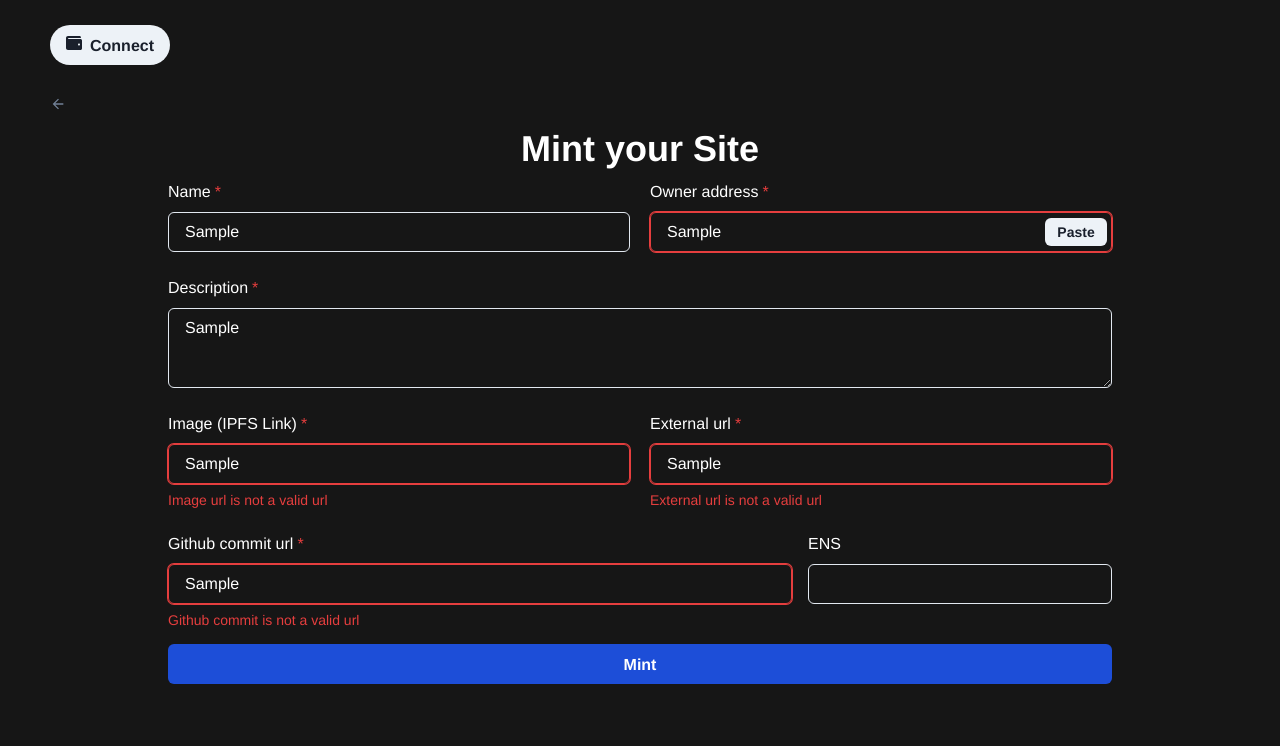
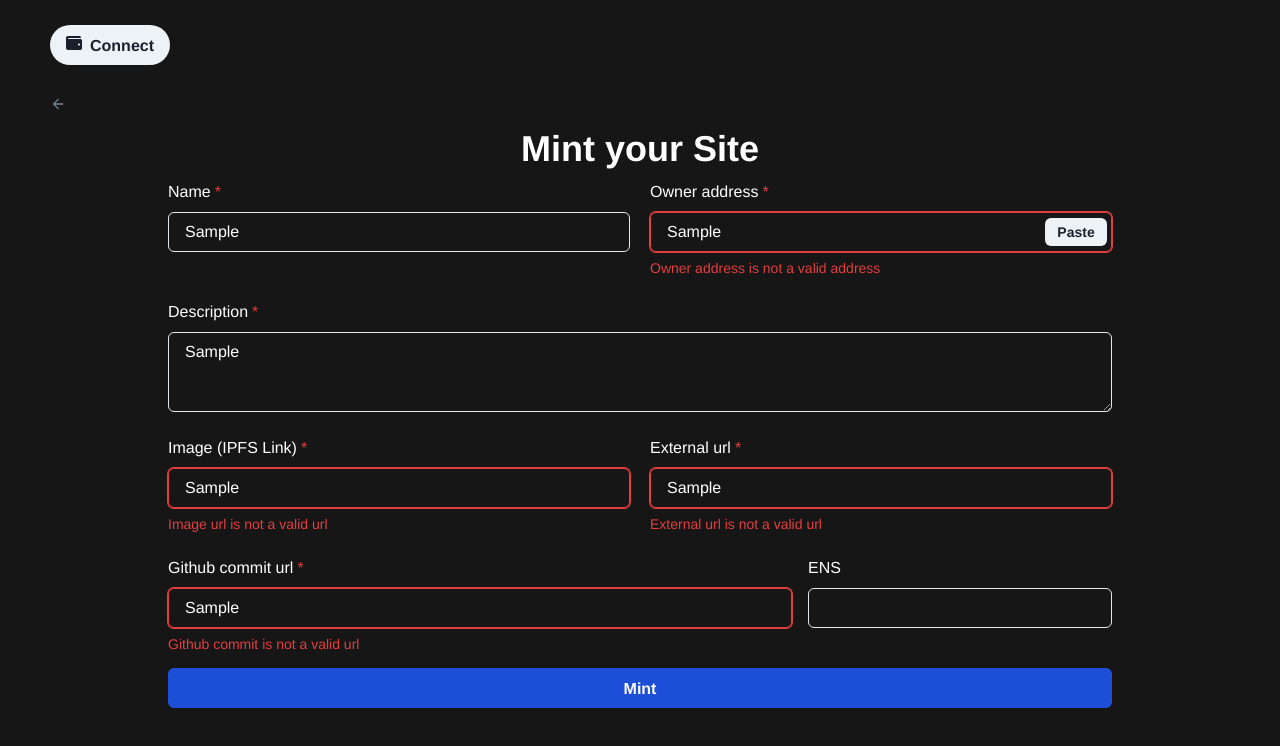
Before and after one commit to fleekxyz/non-fungible-apps, a React (Vite) app in the folder ui/: page /mint-site in a window 1280 px wide. Both pictures are taken after typing "Sample", "Sample", "Sample", "Sample", "Sample", "Sample" into the empty fields and a click on the button "Mint". Shown: the top 746 px of the page. Built offline with nearby package versions, Linux system fonts and the light colour scheme.

Commit message:
fix: fix error message on owner address field

```diff
--- a/ui/src/views/mint-site/mint-site.tsx
+++ b/ui/src/views/mint-site/mint-site.tsx
@@ -46,7 +46,7 @@ const initialValues = {
 
 const OwnerAdress = (props: InputProps) => {
   const { setFieldValue } = useFormikContext();
-
+  console.log(props);
   return (
     <InputGroup size="md">
       <Input {...props} pr="4.5rem" />
@@ -134,14 +134,7 @@ export const MintSite = () => {
                 initialValues={initialValues}
                 onSubmit={handleSubmitForm}
               >
-                {({
-                  values,
-                  touched,
-                  handleSubmit,
-                  isSubmitting,
-                  errors,
-                  setFieldValue,
-                }) => (
+                {({ values, touched, handleSubmit, isSubmitting, errors }) => (
                   <form onSubmit={handleSubmit}>
                     <Box
                       display="flex"
@@ -169,9 +162,9 @@ export const MintSite = () => {
                           name="ownerAddress"
                           id="ownerAddress"
                         />
-                        {errors.description && (
+                        {errors.ownerAddress && (
                           <FormErrorMessage>
-                            {errors.description}
+                            {errors.ownerAddress}
                           </FormErrorMessage>
                         )}
                       </FormControl>
```
